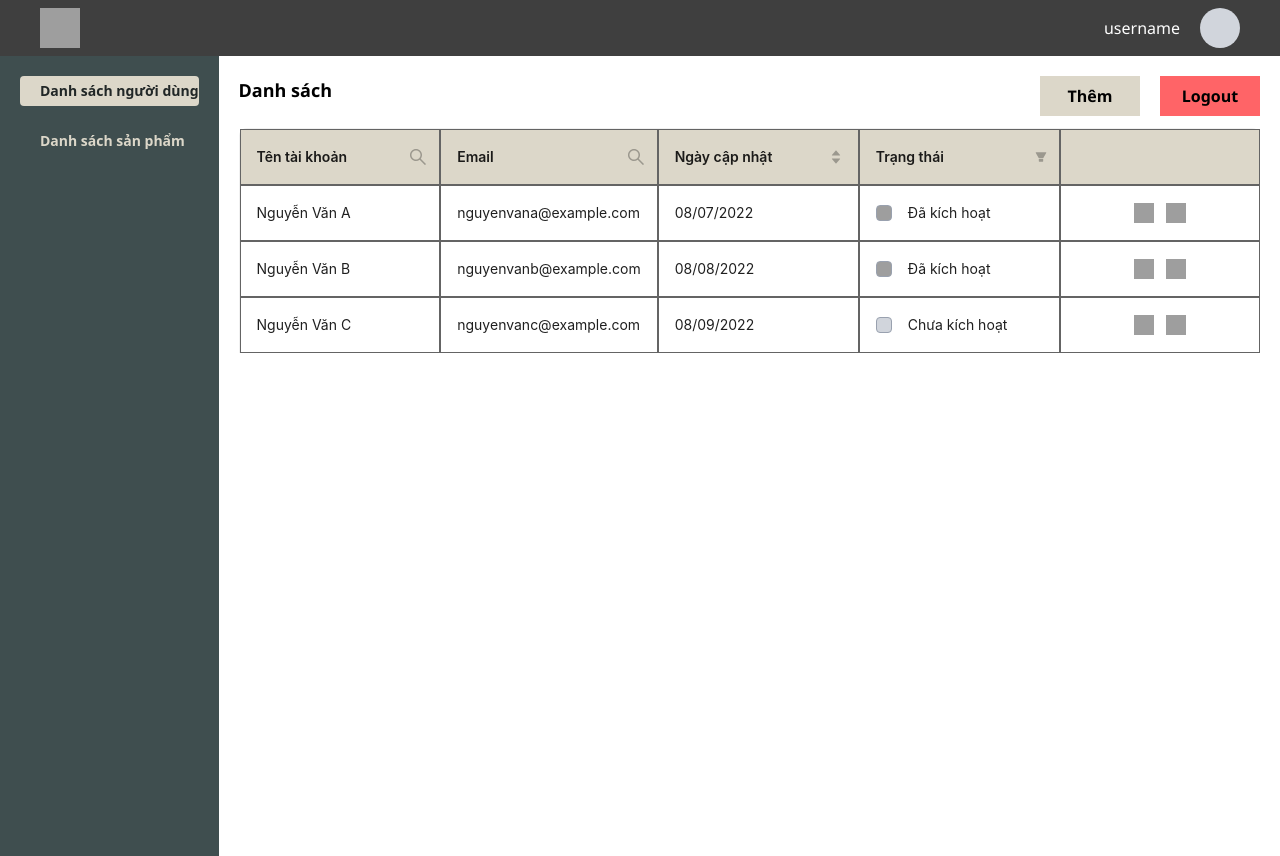
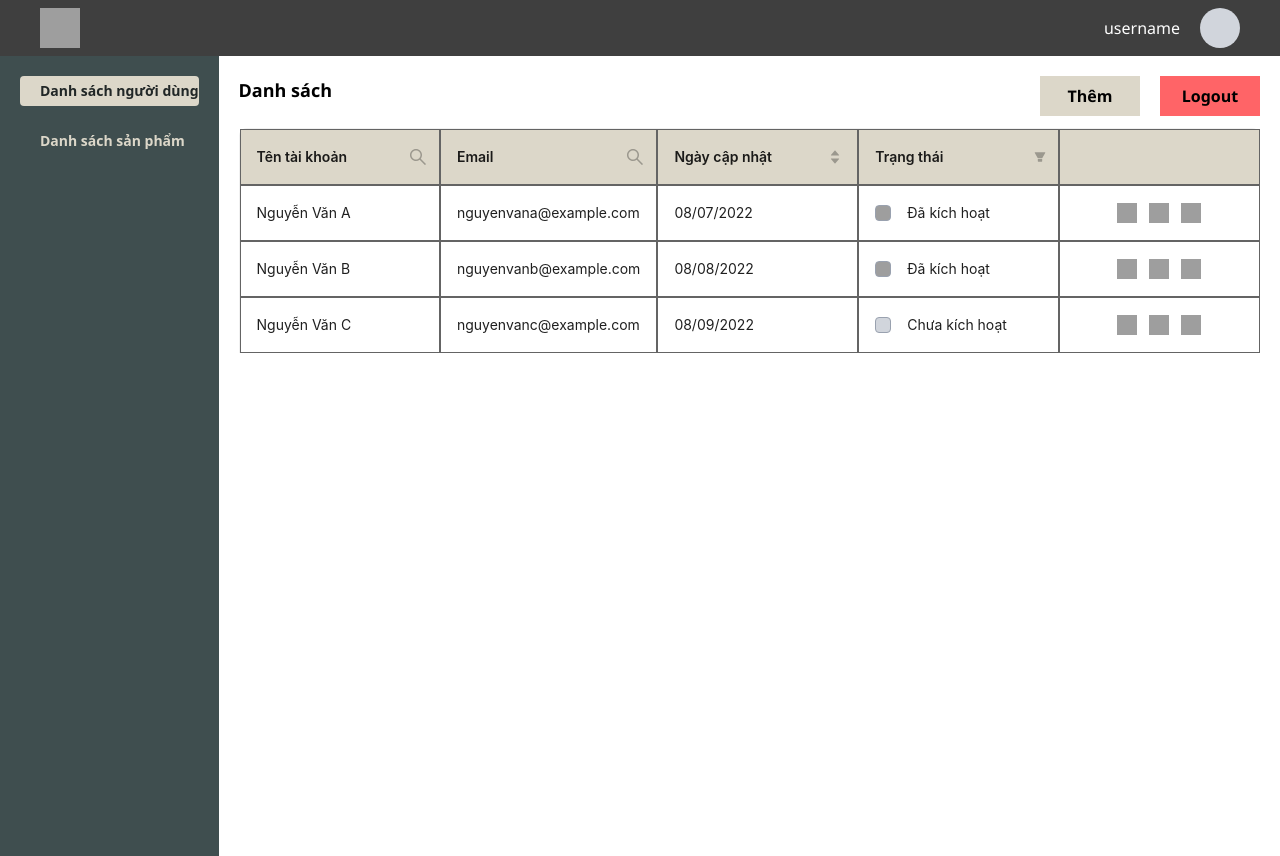
Before and after one commit to PhucKhang1310/react-forms, a React (Vite) app: page /management in a window 1280 px wide. Built offline with nearby package versions, Linux system fonts and the light colour scheme; grey boxes are pictures that could not be loaded; the HTML template or start-up script is replaced by a standard one.

Commit message:
feat: add TableAction component and update AntTable with action buttons; enhance FormInput styling and add article icon

```diff
--- a/src/components/AntTable.tsx
+++ b/src/components/AntTable.tsx
@@ -1,8 +1,9 @@
 import {
   Button,
-  Input, Table,
+  Input,
+  Table,
   type InputRef,
-  type TableColumnType
+  type TableColumnType,
 } from "antd";
 import type { AccountOptions } from "../app/accountSlice";
 import Column from "antd/es/table/Column";
@@ -11,6 +12,7 @@ import { useRef, useState } from "react";
 import type { FilterDropdownProps } from "antd/es/table/interface";
 import Highlighter from "react-highlight-words";
 import { SearchOutlined } from "@ant-design/icons";
+import TableAction from "./TableAction";
 
 interface AntTableProps {
   data: AccountOptions[];
@@ -146,7 +148,9 @@ const AntTable = ({ data, onToggle, onDelete, onEdit }: AntTableProps) => {
           title="Ngày cập nhật"
           dataIndex="updatedAt"
           key="updatedAt"
-          sorter={(a, b) => parseDate(a.updatedAt).getTime() - parseDate(b.updatedAt).getTime()}
+          sorter={(a, b) =>
+            parseDate(a.updatedAt).getTime() - parseDate(b.updatedAt).getTime()
+          }
           sortDirections={["ascend", "descend"]}
         />
         <Column
@@ -175,12 +179,16 @@ const AntTable = ({ data, onToggle, onDelete, onEdit }: AntTableProps) => {
           key="action"
           render={(_, record: AccountOptions) => (
             <div className="flex items-center justify-center gap-3">
-              <button
-                className="edit-icon aspect-square h-5 bg-center bg-no-repeat hover:cursor-pointer"
+              <TableAction
+                className="edit-icon"
                 onClick={() => onEdit?.(record)}
               />
-              <button
-                className="delete-icon aspect-square h-5 bg-center bg-no-repeat hover:cursor-pointer"
+              <TableAction
+                className="article-icon"
+                // onClick={() => onView?.(record)}
+              />
+              <TableAction
+                className="delete-icon"
                 onClick={() => onDelete?.(record)}
               />
             </div>
--- a/src/components/FormInput.tsx
+++ b/src/components/FormInput.tsx
@@ -25,7 +25,7 @@ const FormInput = <T extends FieldValues>({
     <div className="flex w-full flex-col">
       <h1>{label}</h1>
       <input
-        className={`h-8 w-full rounded-md border border-[#DCD7C9] shadow-md placeholder:opacity-30 focus:ring-1 focus:ring-[#DCD7C9] focus:outline-none active:outline-none ${readOnly ? "active: cursor-pointer bg-gray-100 text-gray-500" : ""}`}
+        className={`h-8 w-full rounded-md border border-[#DCD7C9] shadow-md placeholder:opacity-30 focus:outline-none active:outline-none ${readOnly ? "active: cursor-default bg-gray-100 text-gray-500 focus:ring-0" : "focus:ring-1 focus:ring-[#DCD7C9]"}`}
         type={type}
         placeholder={placeholder}
         {...register(name as any)}
--- /dev/null
+++ b/src/components/TableAction.tsx
@@ -0,0 +1,11 @@
+interface TableActionProps {
+    className?: string;
+    onClick?: () => void;
+}
+
+const TableAction = ({ className, onClick }: TableActionProps) => {
+  return (
+    <button className={`aspect-square h-5 bg-center bg-no-repeat hover:cursor-pointer ${className}`} onClick={onClick}/>
+  );
+};
+export default TableAction;
--- a/src/index.css
+++ b/src/index.css
@@ -31,6 +31,10 @@ input.check-icon:checked {
   background-image: url("src/assets/cross.svg");
 }
 
+.article-icon {
+  background-image: url("src/assets/article.svg");
+}
+
 .main-color {
   background-color: #dcd7c9;
 }
```
Also changed, not shown: src/assets/article.svg (added).
